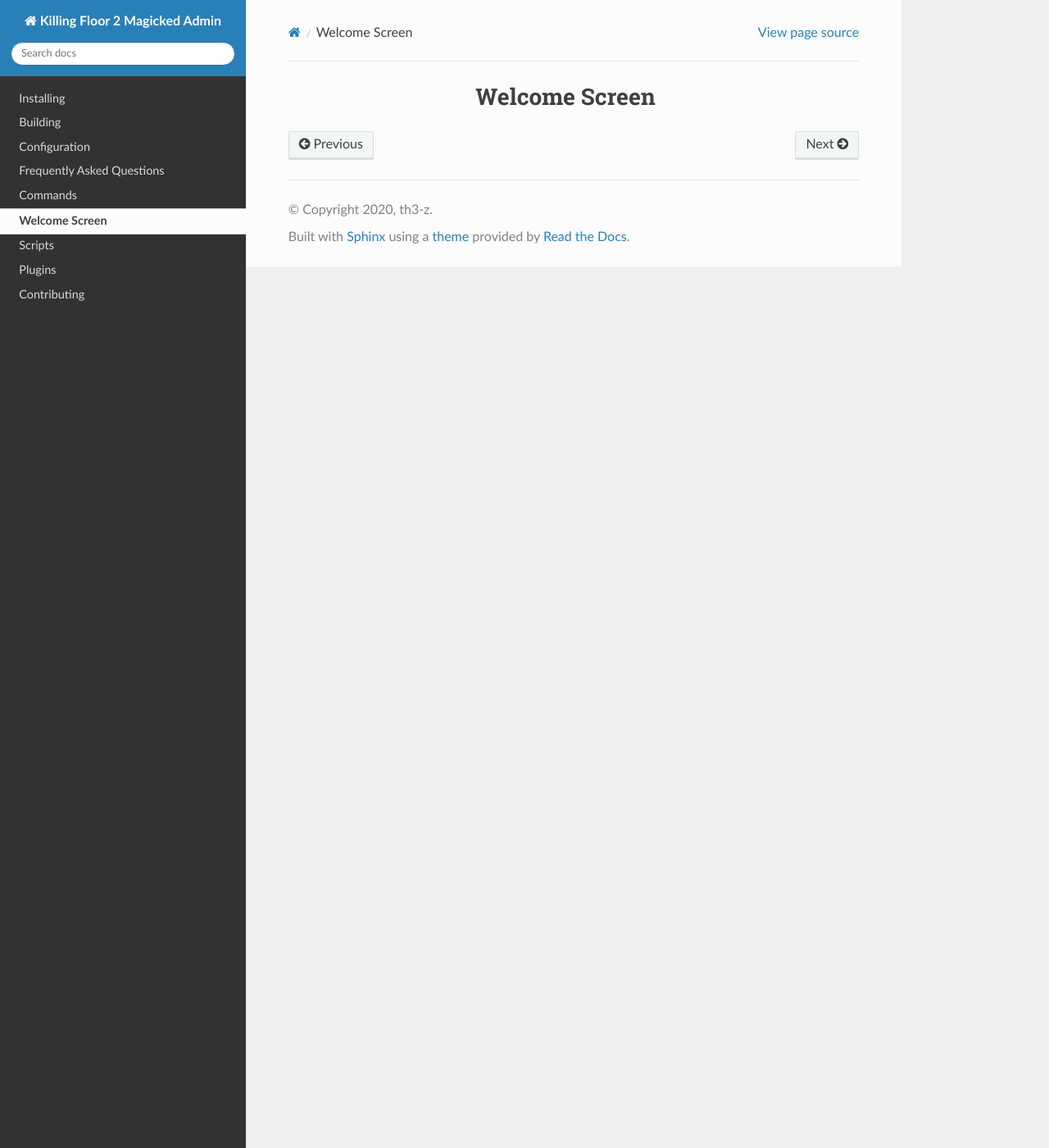
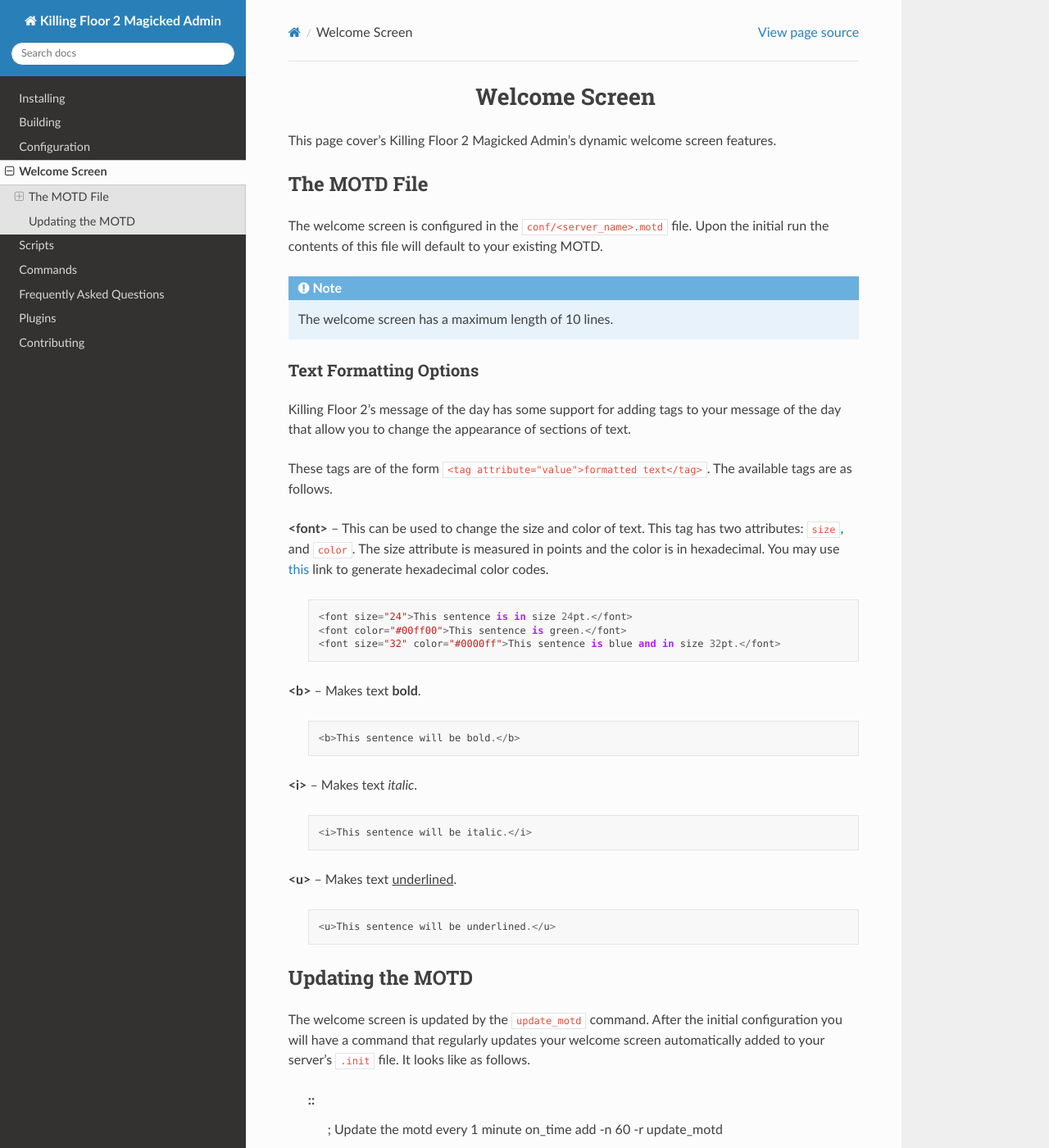
Before and after one commit to th3-z/kf2-magicked-admin, a Sphinx documentation site: the page built from docs/welcome_screen.rst, in a window 1280 px wide and 1400 px high. Shown: the whole window at 82% size. Built offline with Sphinx 7.4.7 and the Read the Docs theme 2.0.0, drawn with Linux system fonts in a browser that asks for light colours; some of the changed text lies outside the part shown.

Commit message:
squash me - docs

```diff
--- a/docs/_static/css/custom.css
+++ b/docs/_static/css/custom.css
@@ -1,3 +1,7 @@
 h1 {
     text-align: center;
 }
+
+.underline {
+  text-decoration: underline;
+}
--- a/docs/index.rst
+++ b/docs/index.rst
@@ -13,10 +13,10 @@
     installing
     building
     configuration
-    faq
-    commands
     welcome_screen
     scripts
+    commands
+    faq
     plugins
     contributing
 
--- a/docs/welcome_screen.rst
+++ b/docs/welcome_screen.rst
@@ -1,3 +1,79 @@
+.. role:: underline
+    :class: underline
+
 ==============
 Welcome Screen
 ==============
+
+This page cover's Killing Floor 2 Magicked Admin's dynamic welcome screen
+features.
+
+The MOTD File
+=============
+
+The welcome screen is configured in the ``conf/<server_name>.motd`` file. Upon
+the initial run the contents of this file will default to your existing MOTD.
+
+.. note::
+    The welcome screen has a maximum length of 10 lines.
+
+Text Formatting Options
+-----------------------
+
+Killing Floor 2's message of the day has some support for adding tags to your
+message of the day that allow you to change the appearance of sections of text.
+
+These tags are of the form ``<tag attribute="value">formatted text</tag>``. The
+available tags are as follows.
+
+.. _`this`: https://duckduckgo.com/?q=color+picker&ia=answer
+
+**<font>** -- This can be used to change the size and color of text. This tag has
+two attributes: ``size``, and ``color``. The size attribute is measured in
+points and the color is in hexadecimal. You may use `this`_ link to generate
+hexadecimal color codes.
+
+    ::
+
+        <font size="24">This sentence is in size 24pt.</font>
+        <font color="#00ff00">This sentence is green.</font>
+        <font size="32" color="#0000ff">This sentence is blue and in size 32pt.</font>
+
+**<b>** -- Makes text **bold**.
+
+    ::
+
+        <b>This sentence will be bold.</b>
+
+**<i>** -- Makes text *italic*.
+
+    ::
+
+        <i>This sentence will be italic.</i>
+
+**<u>** -- Makes text :underline:`underlined`.
+
+    ::
+
+        <u>This sentence will be underlined.</u>
+
+
+Updating the MOTD
+=================
+
+The welcome screen is updated by the ``update_motd`` command. After the initial
+configuration you will have a command that regularly updates your welcome
+screen automatically added to your server's ``.init`` file. It looks like as
+follows.
+
+    ::
+        ; Update the motd every 1 minute
+        on_time add -n 60 -r update_motd
+
+
+
+
+
+.. note::
+    While the welcome screen can be updated as often as you'd like it will not
+    be presented in-game until the next match.
```
Also changed, not shown: docs/configuration.rst (+83 -5 lines).
